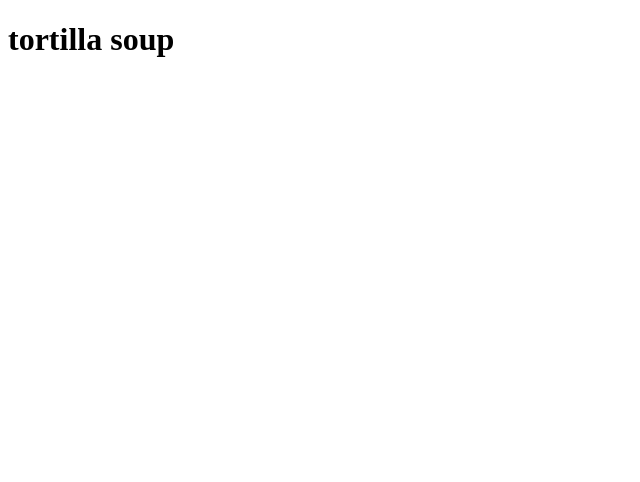
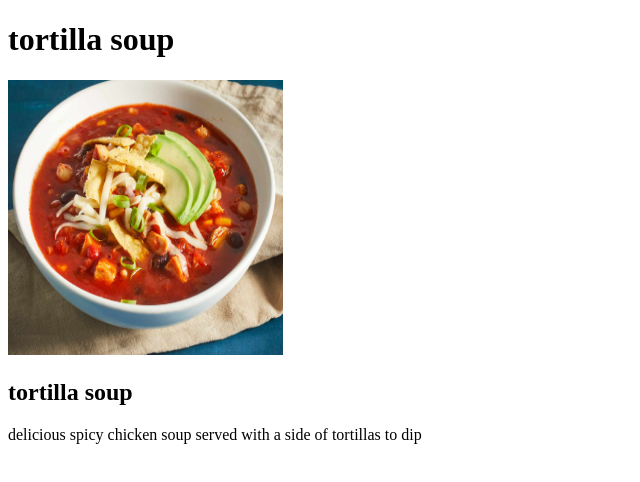
Before and after one commit to Robben-B/odin-recipes, a plain HTML site: page recipes/tortilla-soup.html in a window 1280 px wide. Shown: the whole page, without its empty margins (0-640 px from the left). Drawn offline with Linux system fonts and the light colour scheme.

```diff
--- a/recipes/tortilla-soup.html
+++ b/recipes/tortilla-soup.html
@@ -7,5 +7,8 @@
 </head>
 <body>
     <h1>tortilla soup</h1>
+    <img src="../img/t-soup.jpg" alt="tortilla soup" height="275" width="275">
+    <h2>tortilla soup</h2>
+    <p>delicious spicy chicken soup served with a side of tortillas to dip</p>
 </body>
 </html>
```
